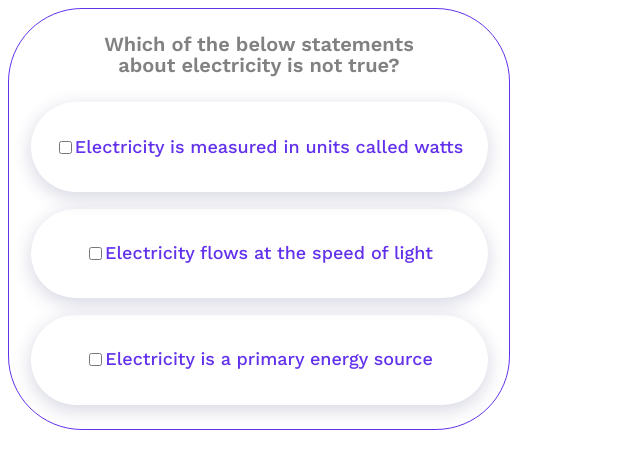
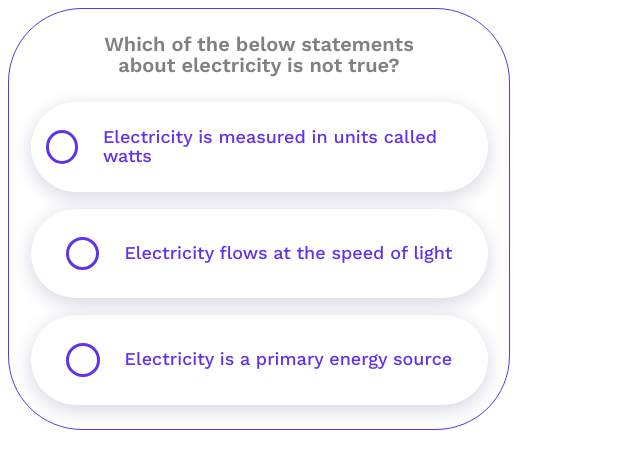
Before and after one commit to PedroMarianoAlmeida/climate-science, a Next.js app: page / in a window 1280 px wide. Shown: the top 468 px of the page, without its empty margins (0-640 px from the left). Built offline with nearby package versions, Linux system fonts and the light colour scheme.

Commit message:
change input style

```diff
--- a/src/components/QuestionAnimated.jsx
+++ b/src/components/QuestionAnimated.jsx
@@ -7,17 +7,17 @@ const QuestionAnimated = () => (
 
       <div id="question-wrapper">
         <div className="question">
-          <input type="checkbox" />
+          <span className="checkbox" />
           <label>Electricity is measured in units called watts</label>
         </div>
 
         <div className="question">
-          <input type="checkbox" />
+          <span className="checkbox" />
           <label>Electricity flows at the speed of light</label>
         </div>
 
         <div className="question">
-          <input type="checkbox" />
+          <span className="checkbox" />
           <label>Electricity is a primary energy source</label>
         </div>
       </div>
@@ -64,6 +64,14 @@ const QuestionAnimated = () => (
         animation-iteration-count: infinite;
       }
 
+      .checkbox {
+        width: 27.75px;
+        height: 27.75px;
+        border: 3px solid #6231ec;
+        border-radius: 50%;
+        margin-right: 25px;
+      }
+
       .question label {
         font-style: normal;
         font-weight: 500;
```
